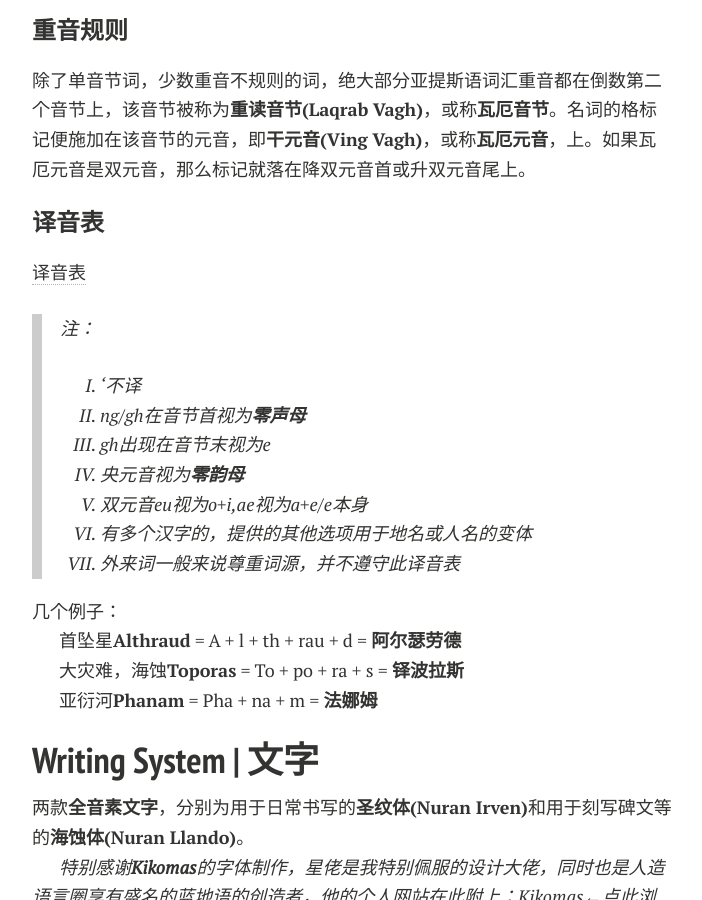
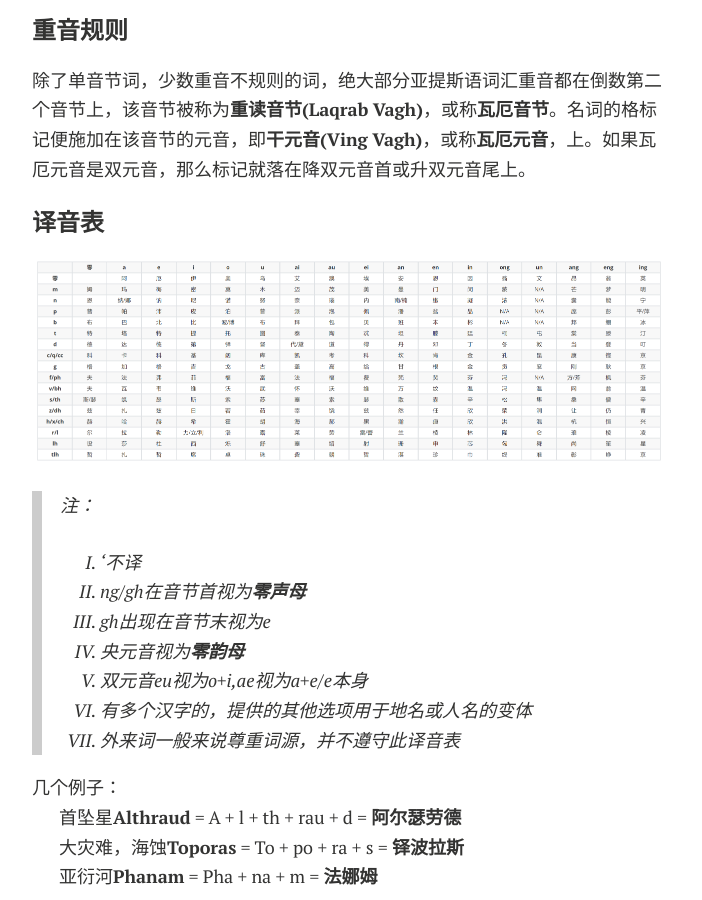
Before and after one commit to Kinnuch/kinnuch.github.io, a Jekyll site: the page built from laim/elandis.md, in a window 1280 px wide and 900 px high, scrolled down 5753 px. Shown: the whole window, without its empty margins (288-990 px from the left). Built offline with Jekyll 4.4.1, drawn with Linux system fonts in a browser that asks for light colours; nearby versions of some CDN libraries; comment, search, counter and statistics services are not loaded; a style sheet for code colours, icons or effects is not loaded.

Commit message:
Update elandis.md

```diff
--- a/laim/elandis.md
+++ b/laim/elandis.md
@@ -210,7 +210,7 @@ title: Elandis
 
 ### 译音表
 
-[译音表](https://kinnuch.github.io/laim/elandis.assets/ContrastTable.png)
+![译音表](https://kinnuch.github.io/laim/elandis.assets/ContrastTable.png)
 
 >  注：
 >
```
